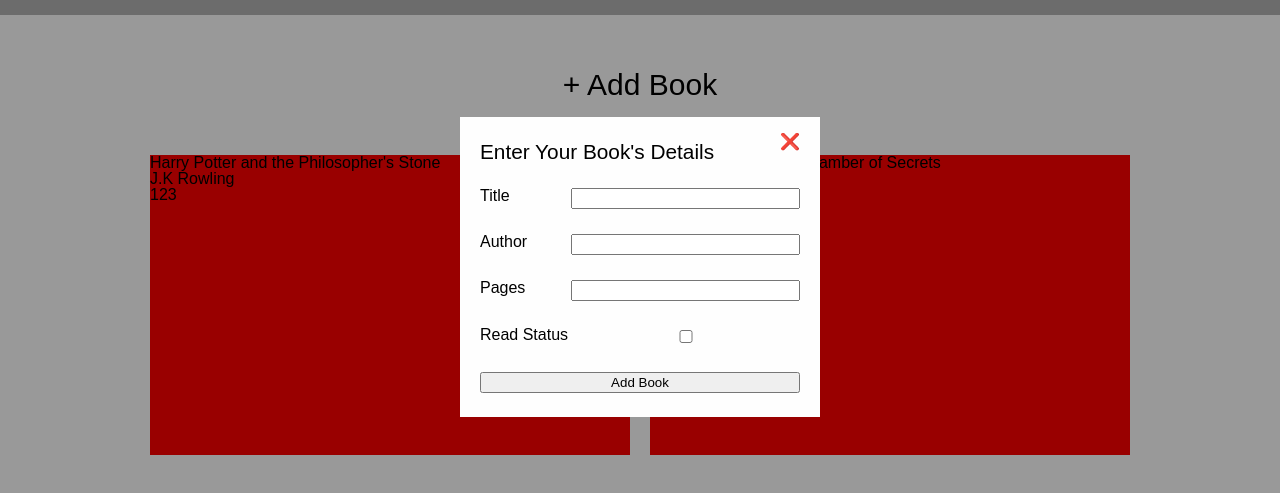
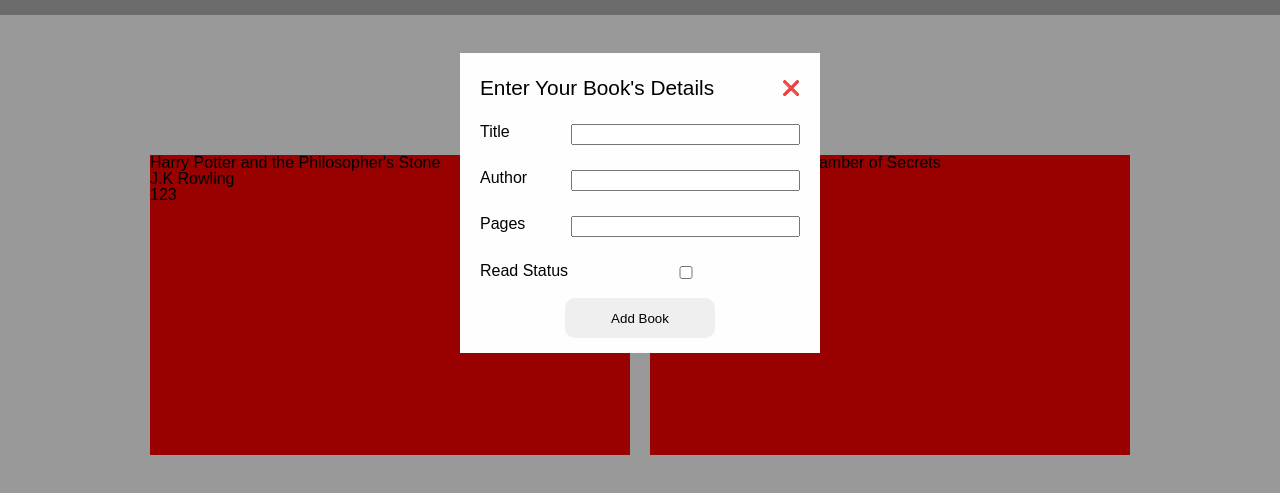
Before and after one commit to hamzahuda/library, a plain HTML site: page index.html in a window 1280 px wide. Shown: the part 75-568 px from the top of the page. Drawn offline with Linux system fonts and the light colour scheme; a web font is replaced by a local one.

Commit message:
Style modal

```diff
--- a/css/style.css
+++ b/css/style.css
@@ -74,8 +74,7 @@ main {
 .close {
     justify-self: right;
     align-self: top;
-    margin-top: -20px;
-    font-size: 1rem;
+    font-size: 0.9rem;
 }
 
 .close:hover {
@@ -98,10 +97,20 @@ main {
     align-items: center;
     gap: 1rem;
     background-color: #fefefe;
-    margin: 15% auto;
+    margin: 10% auto;
     padding: 20px;
     width: 20rem; /* Could be more or less, depending on screen size */
 }
 
-.form-title {
+#modal-content > button {
+    width: 150px;
+    height: 40px;
+    justify-self: center;
+    border-radius: 10px;
+    border-style: none;
 }
+
+#modal-content > button:hover {
+    background-color: rgb(228, 228, 228);
+    cursor: pointer;
+}
--- a/index.html
+++ b/index.html
@@ -39,8 +39,7 @@
                     <label for="read">Read Status</label>
                     <input type="checkbox" name="read" class="read">
                 </div>
-                <button>Add Book</button>
-
+                <button type="submit">Add Book</button>
             </form>
         </div>
 
```
